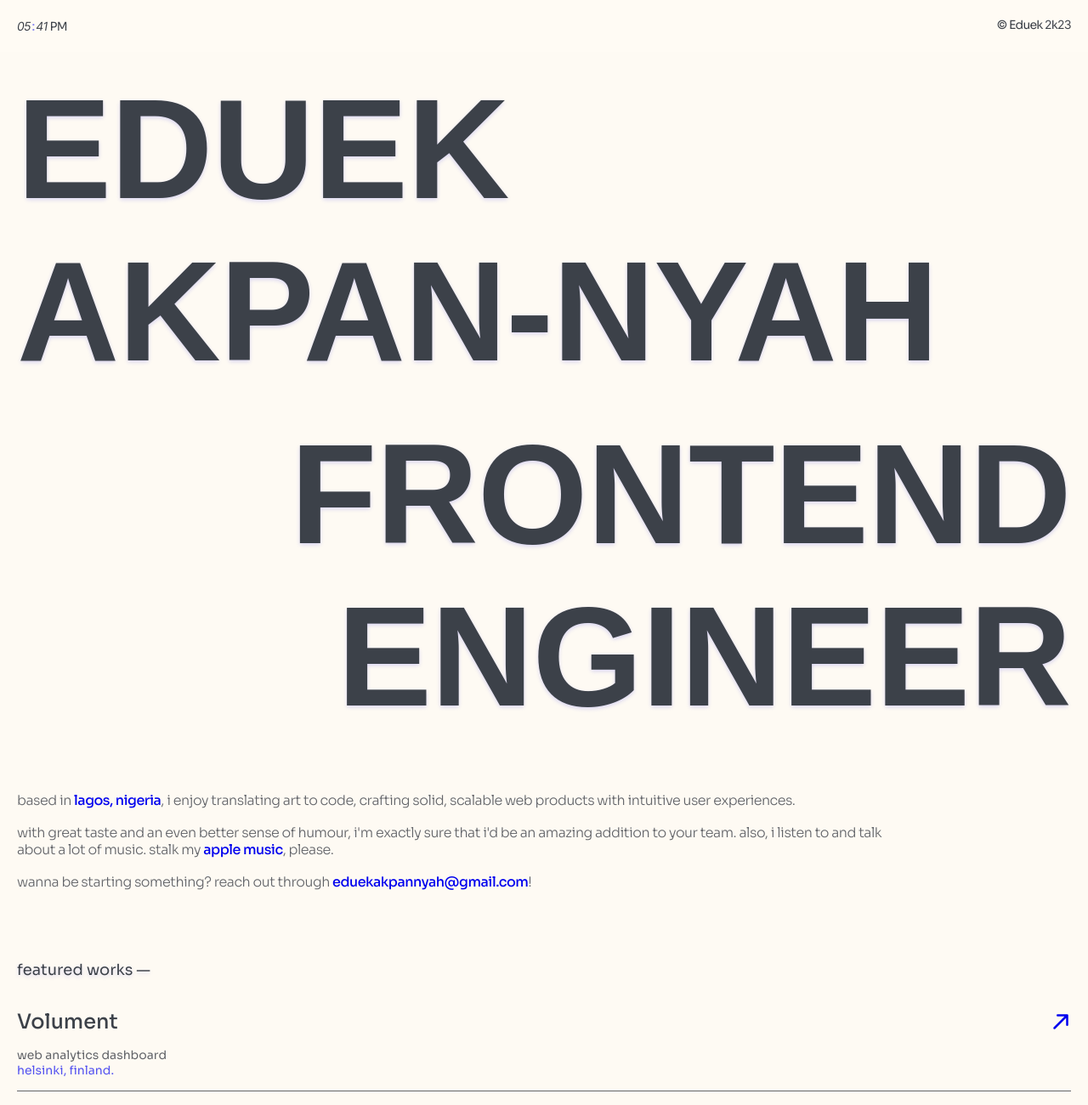
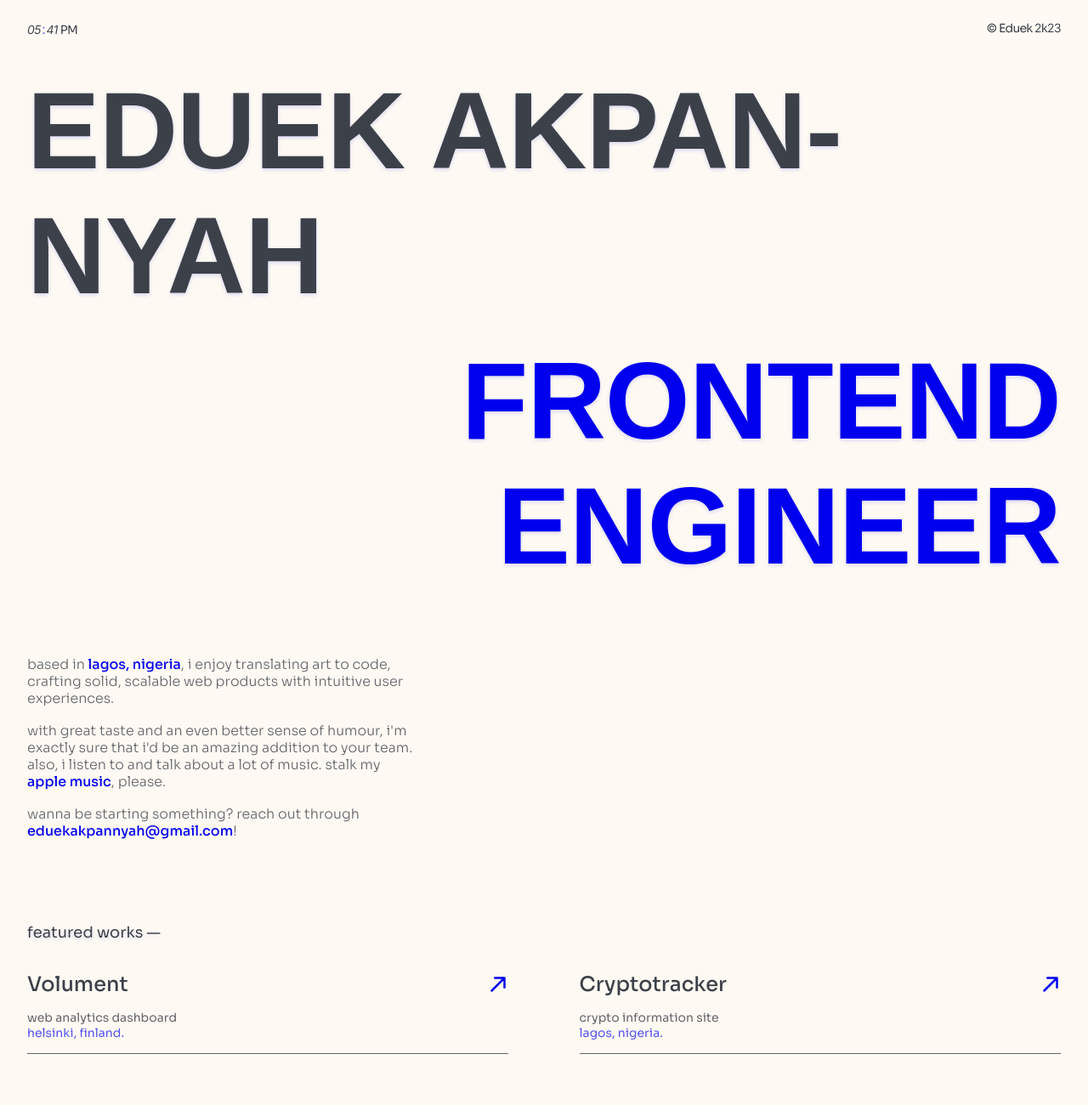
Before and after one commit to the-eduek/folio-v3, a website built with Vite: page index.html in a window 1280 px wide. Shown: the top 1300 px of the page at 85% size. Built offline with nearby package versions, Linux system fonts and the light colour scheme; files whose address does not match are found by name.

Commit message:
feat: medium screens view

```diff
--- a/index.html
+++ b/index.html
@@ -9,7 +9,7 @@
   </head>
   <body>
     <main>
-      <header>
+      <header class="header">
         <div>
           <p>
             <em data-hour class="number"></em>
--- a/src/styles/_globals.scss
+++ b/src/styles/_globals.scss
@@ -23,6 +23,11 @@ main {
 a {
   color: inherit;
   text-decoration: none;
+
+  &:focus {
+    border-radius: 0.25rem;
+    outline: 0.125rem solid $primary
+  }
 }
 
 h3 {
--- a/src/styles/_main.scss
+++ b/src/styles/_main.scss
@@ -12,7 +12,7 @@
   }
 };
 
-header {
+.header {
   background-color: #fff;
   font-size: 0.875rem;
   left: 0;
@@ -36,7 +36,7 @@ header {
     span.blink {
       animation: blink 900ms cubic-bezier(0.18, 0.89, 0.32, 1.28) infinite;
       color: $primary;
-      font-size: 1rem;
+      font-size: 1.0625rem;
       margin: 0 -0.0625rem;
     }
   }
@@ -50,7 +50,7 @@ header {
     @extend %tight;
     display: flex;
     font-family: Jellee, sans-serif;
-    font-size: 13vw; // 7.25vw for big screens
+    font-size: 13vw;
     text-shadow: 0 2px 5px rgba($primary, 0.15);
     text-transform: uppercase;
   }
@@ -73,7 +73,6 @@ header {
   }
 
   a {
-    // @extend %transition;
     display: inline-flex;
     overflow: hidden;
     position: relative;
@@ -129,7 +128,6 @@ header {
       align-items: center;
       padding: 0 0 0.75rem;
       position: relative;
-
 
       &:hover {
         .project__name {
@@ -260,7 +258,7 @@ header {
           @extend %transition;
           color: $primary;
           content: attr(data-content);
-          display: block;
+          display: inline-block;
           transform: translateY(-100%);
         }
       }
@@ -291,3 +289,64 @@ header {
     }
   }
 }
+
+@media (min-width: 640px) {
+  .header {
+    div {
+      padding: 1.5rem 2rem;
+
+      span.blink {
+        font-size: 1.0625rem;
+      }
+    }
+  }
+
+  .hero {
+    padding: 10vh 2rem;
+
+    h2 {
+      color: $primary;
+    }
+  }
+
+  .about {
+    padding: 0 2rem 10vh;
+    width: 75%;
+  }
+
+  .works {
+    padding: 0 2rem 10vh;
+
+    ul {
+      display: grid;
+      gap: 6.5vw;
+      grid-template-columns: repeat(2, 1fr);
+
+      .project:not(:first-child) {
+        margin: 0;
+      }
+    }
+  }
+
+  .contact {
+    padding: 0 2rem 10vh;
+  }
+}
+
+@media (min-width: 768px) {
+  .hero {
+    h1,
+    h2 {
+      font-size: 10vw;
+      // padding:  0 20vw 0 0;
+    }
+  }
+
+  .about {
+    width: 32.5rem;
+
+    p {
+      letter-spacing: 0;
+    }
+  }
+}
--- a/src/styles/_variables.scss
+++ b/src/styles/_variables.scss
@@ -13,5 +13,5 @@ $primary: #0000ee;
 }
 
 %transition {
-  transition: transform 250ms cubic-bezier(0.55, 0.055, 0.675, 0.19);
+  transition: transform 300ms ease-out;
 }
```
